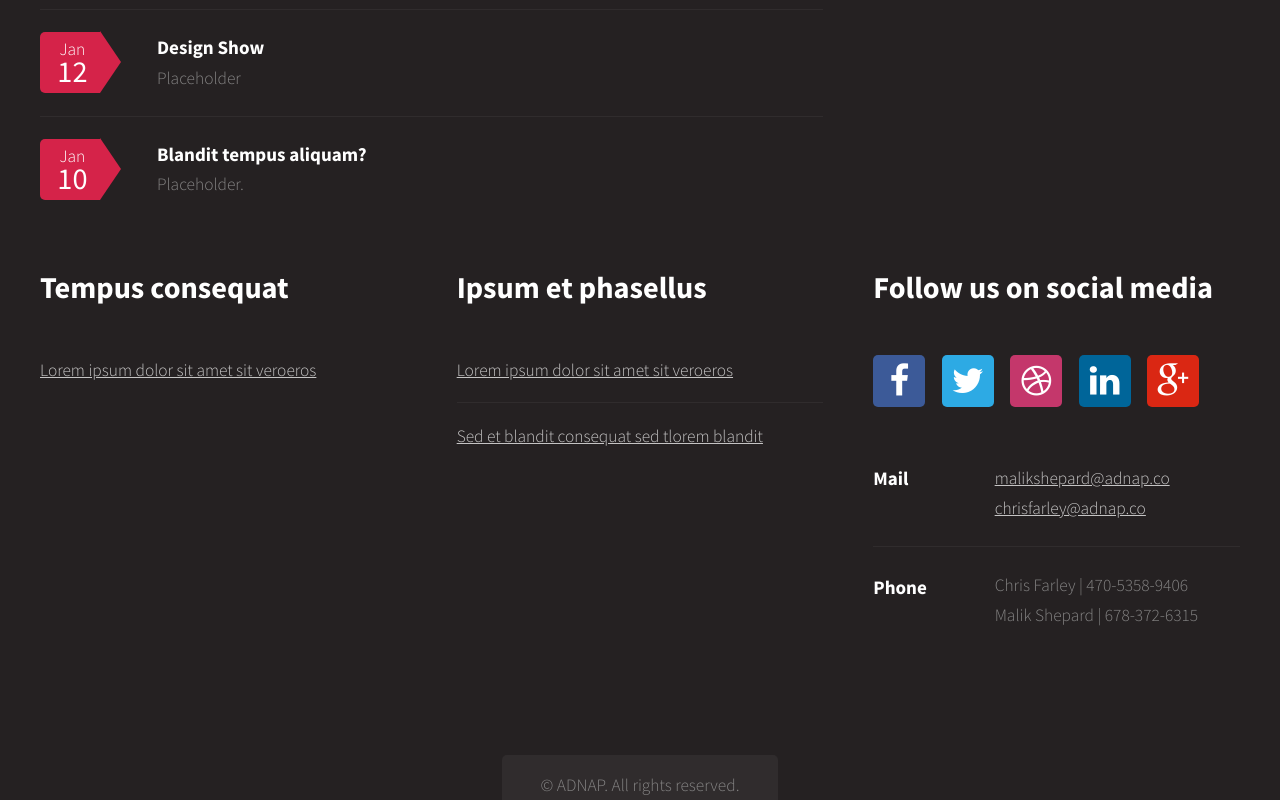
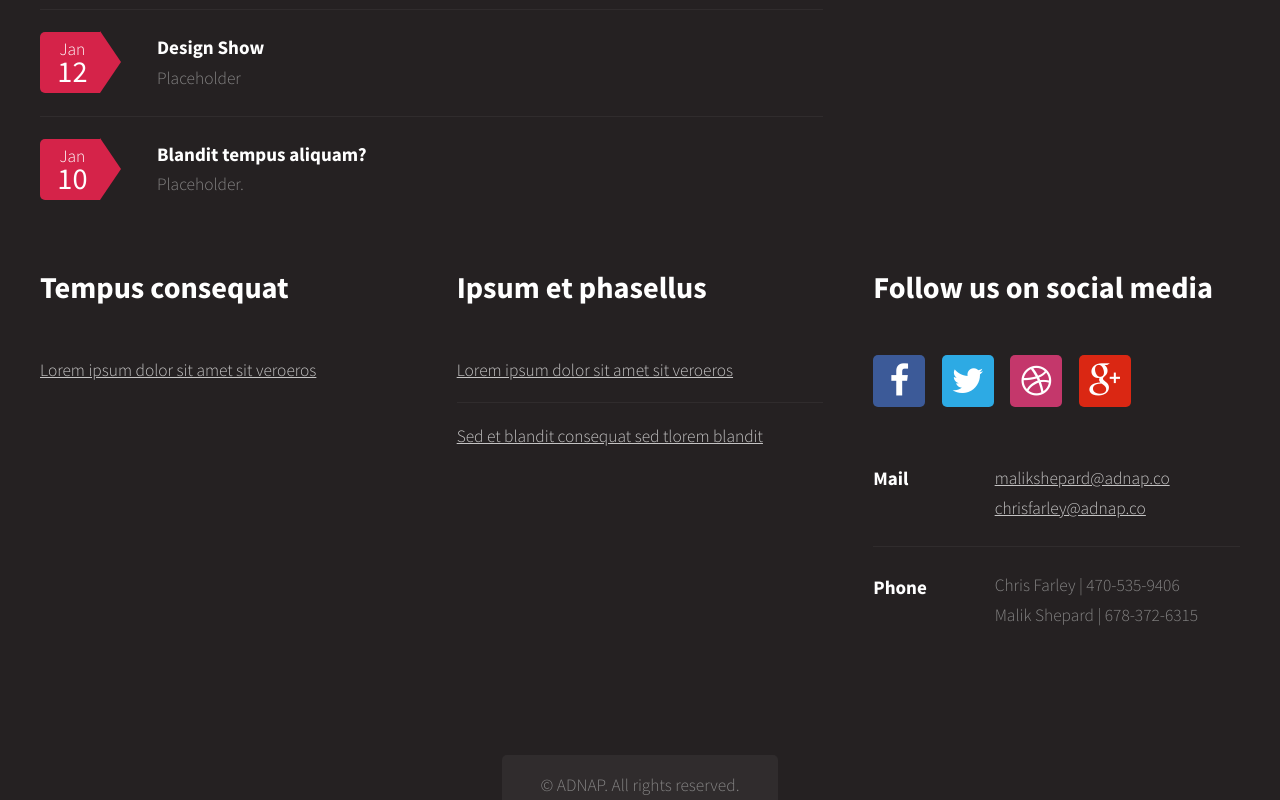
Before and after one commit to ADNAPAtlanta/ADNAP_Website, a plain HTML site: page index.html in a window 1280 px wide. Shown: the part 4131-4931 px from the top of the page. Drawn offline with Linux system fonts and the light colour scheme.

Commit message:
removed social media icon

```diff
--- a/index.html
+++ b/index.html
@@ -153,6 +153,7 @@
 													<header>
 														<h3>Bring your app idea to life.</h3>
 													</header>
+													<p>Developed for either Android or Ios.</p>
 													<footer>
 														<a href="#" class="button alt">Find out more</a>
 													</footer>
@@ -304,7 +305,6 @@
 										<li><a class="icon fa-facebook" href="#"><span class="label">Facebook</span></a></li>
 										<li><a class="icon fa-twitter" href="#"><span class="label">Twitter</span></a></li>
 										<li><a class="icon fa-dribbble" href="#"><span class="label">Dribbble</span></a></li>
-										<li><a class="icon fa-linkedin" href="#"><span class="label">LinkedIn</span></a></li>
 										<li><a class="icon fa-google-plus" href="#"><span class="label">Google+</span></a></li>
 									</ul>
 									<ul class="contact">
@@ -316,7 +316,7 @@
 										</li>
 										<li>
 											<h3>Phone</h3>
-											<p>Chris Farley | 470-5358-9406</p>
+											<p>Chris Farley | 470-535-9406</p>
 											<p>Malik Shepard | 678-372-6315</p>
 										</li>
 									</ul>
```
